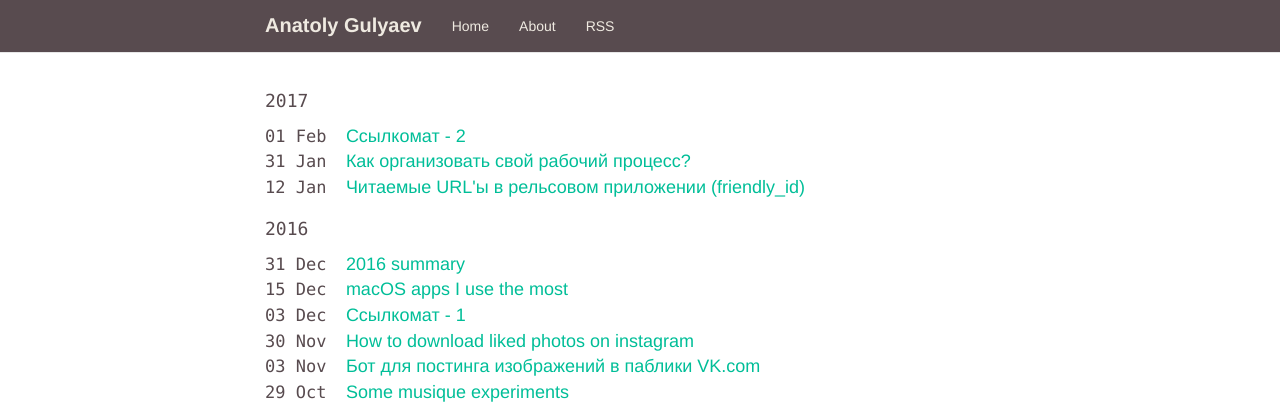
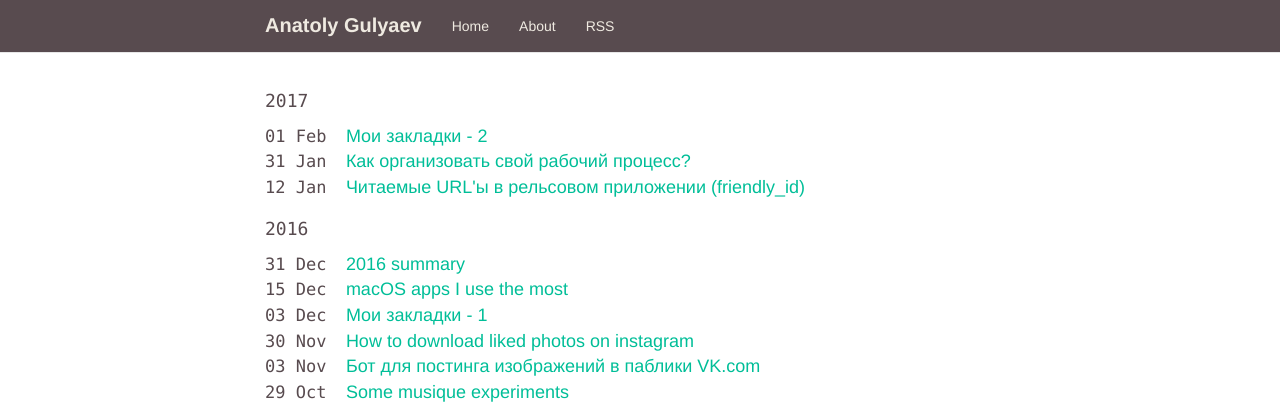
Before and after one commit to kaneru/kaneru.github.io, a Jekyll site: the page built from index.html, in a window 1280 px wide. Shown: the top 409 px of the page. Built offline with Jekyll 4.4.1, drawn with Linux system fonts in a browser that asks for light colours; nearby versions of some CDN libraries.

Commit message:
Rename "Ссылкомат" posts

```diff
--- a/_posts/2016-12-03-ssylkomat-1.md
+++ b/_posts/2016-12-03-bookmarks-1.md
@@ -1,6 +1,6 @@
 ---
 layout: post
-title:  "Ссылкомат - 1"
+title:  "Мои закладки - 1"
 date:   2016-12-03 22:44:00 +0900
 ---
 В данной серии постов я буду собирать и публиковать интересные (в первую очередь для меня) ссылки. Сообразил на 4 раздела: dev, music, videos и misc. Названия говорят сами за себя.
--- a/_posts/2017-02-01-ssylkomat-2.md
+++ b/_posts/2017-02-01-bookmarks-2.md
@@ -1,6 +1,6 @@
 ---
 layout: post
-title:  "Ссылкомат - 2"
+title:  "Мои закладки - 2"
 date:   2017-02-01 16:00:00 +0900
 ---
 # dev
```
